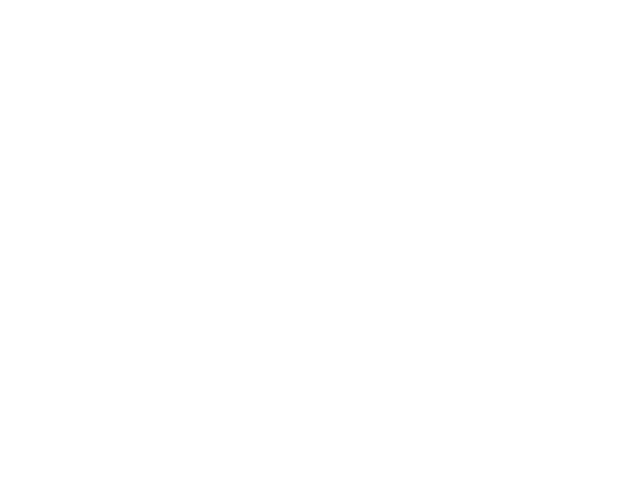
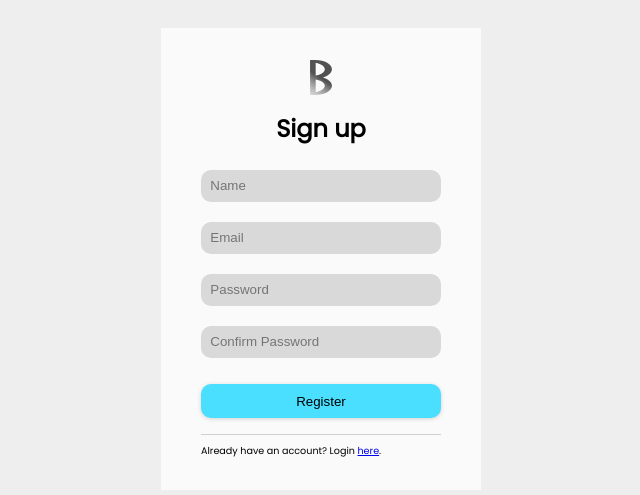
Before and after one commit to Swin-TIP/frontend, a Vue app: page /register in a window 1280 px wide. Before the commit this address had no page. Shown: the part 141-636 px from the top of the page, without its empty margins (319-959 px from the left). Built offline with nearby package versions, Linux system fonts and the light colour scheme.

Commit message:
Rename signup page to register

```diff
--- a/src/main.js
+++ b/src/main.js
@@ -5,7 +5,7 @@ import Classes from './views/Classes.vue';
 import Home from './Home.vue';
 import Login from './views/Login.vue';
 import Schedule from './views/Schedule.vue';
-import Signup from './views/Signup.vue';
+import Register from './views/Register.vue';
 
 import './assets/main.css';
 
@@ -19,7 +19,7 @@ const routes = [
         ]
     },
     { path: '/login', component: Login },
-    { path: '/signup', component: Signup }
+    { path: '/register', component: Register }
 ];
 
 const router = createRouter({
--- a/src/views/Login.vue
+++ b/src/views/Login.vue
@@ -36,7 +36,7 @@ const handleLogin = async () => {
             <input v-model="password" type="password" id="password" placeholder="Password" />
             <button @click="handleLogin">Sign in</button>
             <div class="horizontal-line" />
-            <p class="footer">Don't have an account? Register <router-link to="/signup">here</router-link>.</p>
+            <p class="footer">Don't have an account? Register <router-link to="/register">here</router-link>.</p>
         </div>
     </main>
 </template>
--- a/src/views/Signup.vue
+++ b/src/views/Register.vue
@@ -1,19 +1,32 @@
 <script setup>
 import BrightSparksLogo from '../assets/icons/brightsparks.svg';
+
+let name = '';
+let email = '';
+let password = '';
+let confirmPassword = '';
+
+const handleRegister = () => {
+    if (password !== confirmPassword) {
+        console.error("Passwords dont match");
+    }
+};
 </script>
 
 <template>
-    <main class="main__signup">
+    <main class="main__register">
         <div class="container">
             <img class="logo" :src="BrightSparksLogo" alt="Bright Sparks Logo" />
             <h1 class="title">Sign up</h1>
+            <label for="name">Name</label>
+            <input v-model="name" type="text" id="name" placeholder="Name" />
             <label for="email">Email</label>
-            <input type="text" id="email" placeholder="Email" />
+            <input v-model="email" type="text" id="email" placeholder="Email" />
             <label for="password">Password</label>
-            <input type="password" id="password" placeholder="Password" />
+            <input v-model="password" type="password" id="password" placeholder="Password" />
             <label for="confirm-password">Confirm Password</label>
-            <input type="password" id="confirm-password" placeholder="Confirm Password" />
-            <button>Sign Up</button>
+            <input v-model="confirmPassword" type="password" id="confirm-password" placeholder="Confirm Password" />
+            <button @click="handleRegister">Register</button>
             <div class="horizontal-line" />
             <p class="footer">Already have an account? Login <router-link to="/login">here</router-link>.</p>
         </div>
@@ -21,7 +34,7 @@ import BrightSparksLogo from '../assets/icons/brightsparks.svg';
 </template>
 
 <style scoped>
-.main__signup {
+.main__register {
     height: 100vh;
     width: 100%;
     display: flex;
@@ -68,6 +81,7 @@ button {
     border-radius: 10px;
     box-shadow: rgba(0, 0, 0, 0.16) 0px 1px 4px;
     background-color: #4ADEFF;
+    cursor: pointer;
 }
 
 .horizontal-line {
```
